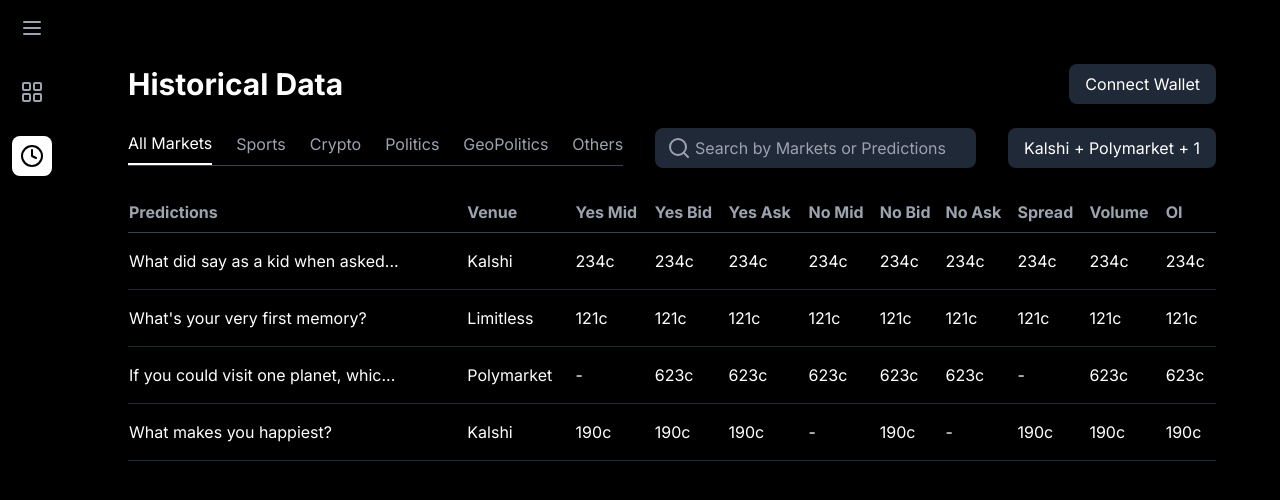
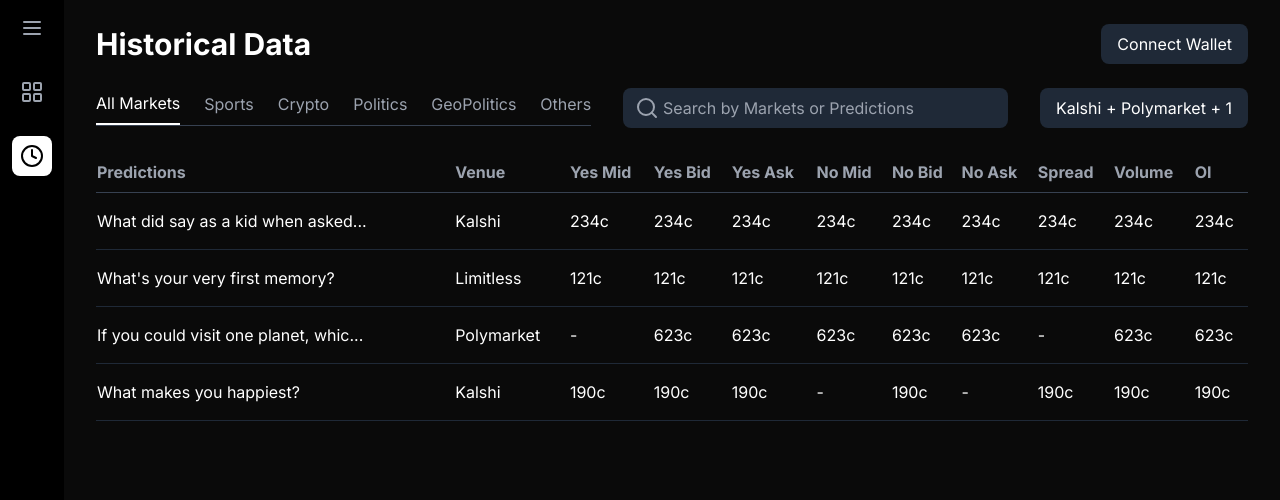
Before and after one commit to psbhatbvbcs/market_aggregator, a Next.js app in the folder aggregator-dashboard-web/: page /history in a window 1280 px wide. Shown: the top 500 px of the page. Built offline with nearby package versions, Linux system fonts and the light colour scheme.

Commit message:
fix: make dashboard occupy full screen width

```diff
--- a/aggregator-dashboard-web/app/layout.tsx
+++ b/aggregator-dashboard-web/app/layout.tsx
@@ -20,7 +20,7 @@
       <body className={inter.className}>
         <div className="flex">
           <Sidebar />
-          <main className="flex-1 p-8">{children}</main>
+          <main className="flex-1">{children}</main>
         </div>
       </body>
     </html>
--- a/aggregator-dashboard-web/app/page.tsx
+++ b/aggregator-dashboard-web/app/page.tsx
@@ -1,9 +1,5 @@
 import MarketAggregatorDashboard from "@/components/MarketAggregatorDashboard";
 
 export default function Home() {
-  return (
-    <main className="min-h-screen bg-[#0a0a0a]">
-      <MarketAggregatorDashboard />
-    </main>
-  );
+  return <MarketAggregatorDashboard />;
 }
--- a/aggregator-dashboard-web/components/HistoricalData.tsx
+++ b/aggregator-dashboard-web/components/HistoricalData.tsx
@@ -57,7 +57,8 @@
 
 export default function HistoricalData() {
   return (
-    <div className="bg-black text-white p-8">
+    <div className="min-h-screen bg-[#0a0a0a] text-white">
+      <div className="w-full px-8 py-6">
       <div className="flex justify-between items-center mb-6">
         <h1 className="text-3xl font-bold">Historical Data</h1>
         <button className="bg-gray-800 text-white px-4 py-2 rounded-lg">
@@ -123,6 +124,7 @@
           ))}
         </tbody>
       </table>
+      </div>
     </div>
   )
 }
--- a/aggregator-dashboard-web/components/MarketAggregatorDashboard.tsx
+++ b/aggregator-dashboard-web/components/MarketAggregatorDashboard.tsx
@@ -455,7 +455,7 @@
 
 	return (
 		<div className='min-h-screen bg-[#0a0a0a] text-white'>
-			<div className='max-w-7xl mx-auto px-4 py-6'>
+			<div className='w-full px-8 py-6'>
 				{/* Header */}
 				<div className='mb-8 flex items-center justify-between'>
 					<h1 className='text-2xl font-semibold text-white'>
```
